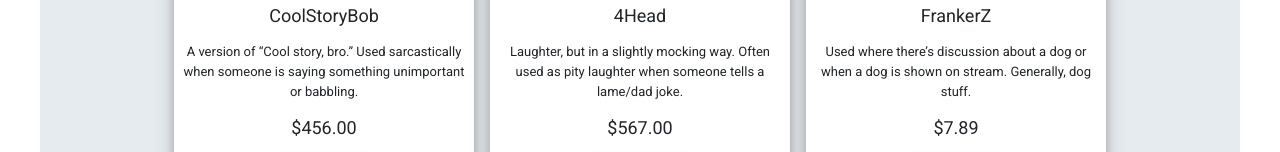
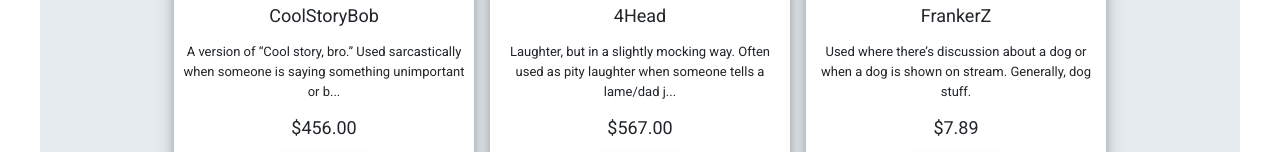
Before and after one commit to JBOhge/emotebin, an Angular app: page / in a window 1280 px wide. Shown: the part 557-709 px from the top of the page. Built offline with nearby package versions, Linux system fonts and the light colour scheme.

Commit message:
hide large descriptions

```diff
--- a/src/app/components/emote/emote.component.html
+++ b/src/app/components/emote/emote.component.html
@@ -3,7 +3,7 @@
         <img [src]="emote.url" alt="emote-image" class="emote-image" data-test="emote-image">
     </div>
     <p data-test="emote-code">{{emote.code}}</p>
-    <p class="emote-description" data-test="emote-description">{{emote.description}}</p>
+    <p class="emote-description" data-test="emote-description">{{emote.description.slice(0,100)}}<span *ngIf="emote.description.length > 100">...</span></p>
     <p data-test="emote-price">{{emote.price.toString()|currency}}</p>
     <div class="btn-container" data-test="add-to-cart-btn">
         <button mat-raised-button color="primary">Add to Cart</button>
--- a/src/app/components/home-page/home-page.component.ts
+++ b/src/app/components/home-page/home-page.component.ts
@@ -2,6 +2,7 @@
 import { Emote } from 'src/app/models/emote';
 import { EmoteServiceService } from 'src/app/services/emote-service.service';
 import {PageEvent} from '@angular/material/paginator';
+import { getTotalNumberEmotes } from 'src/app/emoteData';
 
 @Component({
   selector: 'app-home-page',
@@ -10,7 +11,7 @@
 })
 export class HomePageComponent implements OnInit {
   emoteList!: Emote[];
-  length = 36;
+  length = getTotalNumberEmotes();
   pageSize = 12;
 
   constructor(private emoteService: EmoteServiceService) {}
@@ -25,6 +26,7 @@
   getPosts(pageEvent: PageEvent){
     this.emoteService.getEmotes(pageEvent.pageIndex + 1, pageEvent.pageSize).subscribe((res) => {
       this.emoteList = res;
+      window.scrollTo(0,0);
     });
   }
 
--- a/src/app/emoteData.ts
+++ b/src/app/emoteData.ts
@@ -218,3 +218,7 @@
   let end = start + pageSize;
   return of(Object.values(emoteList).slice(start, end));
 }
+
+export function getTotalNumberEmotes():number {
+  return Object.values(emoteList).length;
+}
```
